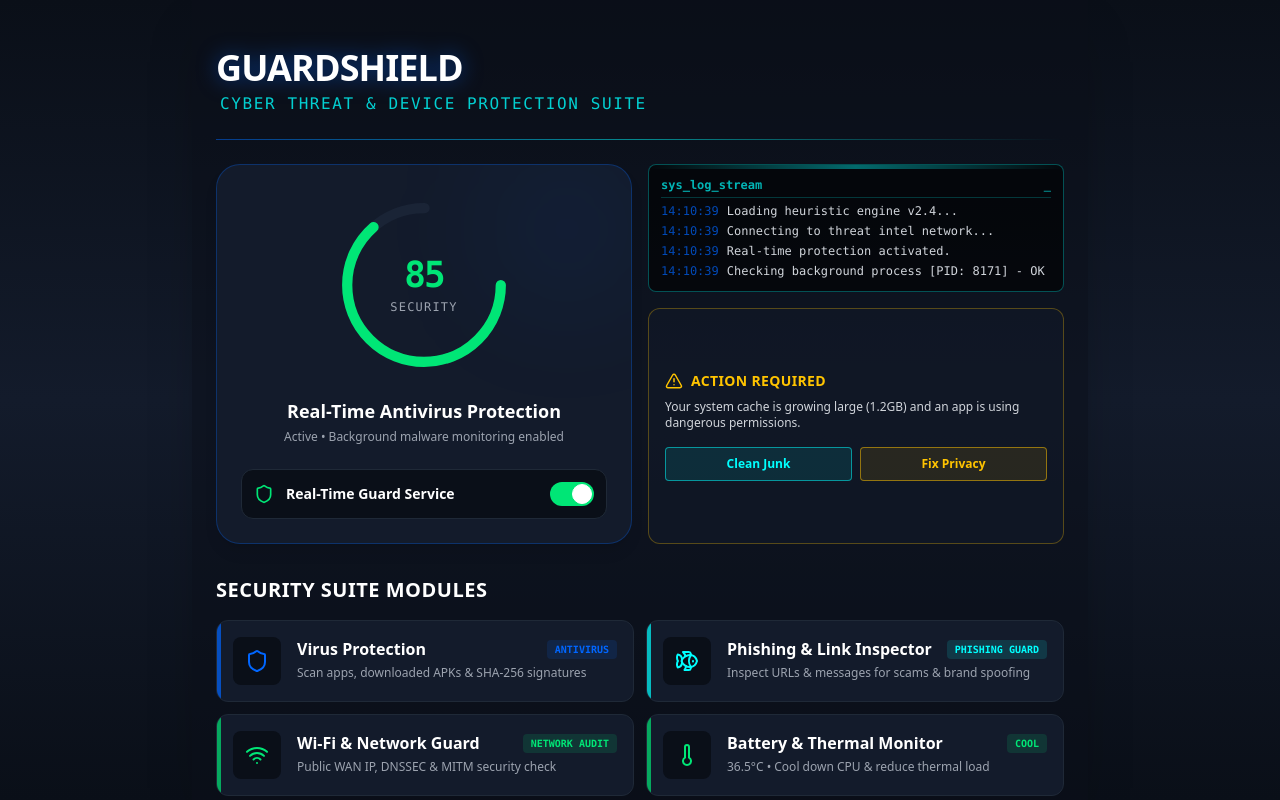
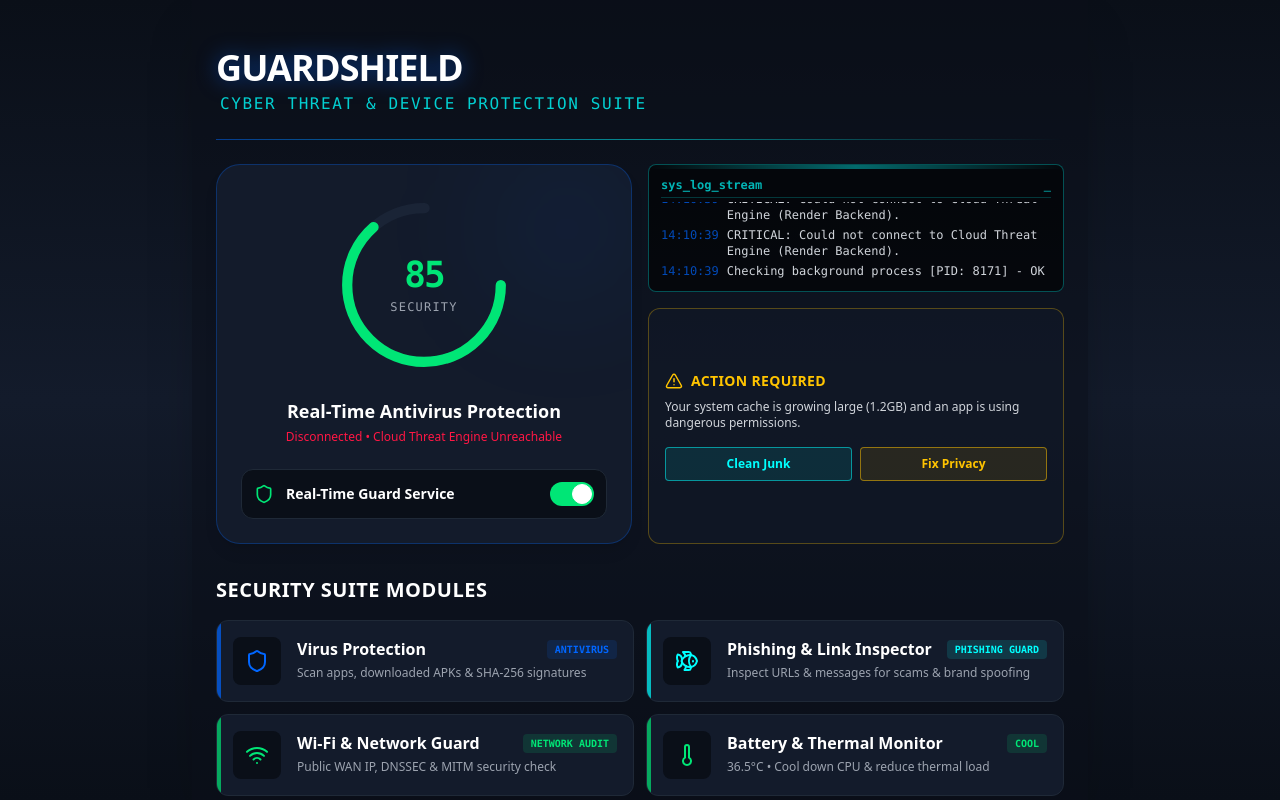
Before and after one commit to legend10900/Gaurd-2, a React (Vite) app: page / in a window 1280 px wide. Built offline with nearby package versions, Linux system fonts and the light colour scheme; no server answers; what @capacitor/core would draw is missing.

Commit message:
working updateED

```diff
--- a/src/screens/DashboardScreen.tsx
+++ b/src/screens/DashboardScreen.tsx
@@ -22,6 +22,7 @@ interface DashboardScreenProps {
 export default function DashboardScreen({ onNavigate }: DashboardScreenProps) {
   const [securityScore, setSecurityScore] = useState(85);
   const [realtimeActive, setRealtimeActive] = useState(true);
+  const [backendStatus, setBackendStatus] = useState<'checking' | 'connected' | 'error'>('checking');
   const [logs, setLogs] = useState<string[]>([
     "System boot sequence initialized...",
     "Loading heuristic engine v2.4...",
@@ -30,6 +31,29 @@ export default function DashboardScreen({ onNavigate }: DashboardScreenProps) {
   ]);
 
   useEffect(() => {
+    // Check backend connection
+    const checkBackend = async () => {
+      try {
+        const apiUrl = import.meta.env.VITE_API_URL || "https://gaurdshield-2.onrender.com";
+        const res = await fetch(`${apiUrl}/api/phishing`, {
+          method: 'POST',
+          headers: { 'Content-Type': 'application/json' },
+          body: JSON.stringify({ url: 'https://google.com' })
+        });
+        if (res.ok) {
+          setBackendStatus('connected');
+          setLogs(prev => [...prev, "SUCCESS: Secure connection established to Cloud Threat Engine."]);
+        } else {
+          setBackendStatus('error');
+          setLogs(prev => [...prev, "WARNING: Cloud Threat Engine returned an error response."]);
+        }
+      } catch (e) {
+        setBackendStatus('error');
+        setLogs(prev => [...prev, "CRITICAL: Could not connect to Cloud Threat Engine (Render Backend)."]);
+      }
+    };
+    checkBackend();
+
     const interval = setInterval(() => {
       setLogs(prev => {
         const newLogs = [...prev, `Checking background process [PID: ${Math.floor(Math.random() * 9000) + 1000}] - OK`];
@@ -55,10 +79,12 @@ export default function DashboardScreen({ onNavigate }: DashboardScreenProps) {
 
           <div className="mt-4 text-center">
             <h3 className="text-white font-bold text-lg">Real-Time Antivirus Protection</h3>
-            <p className="text-gray-400 text-xs mt-1">
-              {realtimeActive
-                ? "Active • Background malware monitoring enabled"
-                : "Disabled • Enable to activate real-time guard"}
+            <p className={`text-xs mt-1 ${backendStatus === 'connected' ? 'text-cyber-green' : backendStatus === 'error' ? 'text-cyber-red' : 'text-gray-400'}`}>
+              {backendStatus === 'connected'
+                ? "Active • Cloud Threat Engine Connected"
+                : backendStatus === 'error'
+                ? "Disconnected • Cloud Threat Engine Unreachable"
+                : "Checking Cloud Connection..."}
             </p>
           </div>
 
```
Also changed, not shown: package.json (+11 -12 lines), .artifacts/4bb739fe-314c-4baa-bb5e-1fab2f5f36df/walkthrough.artifact.md.
